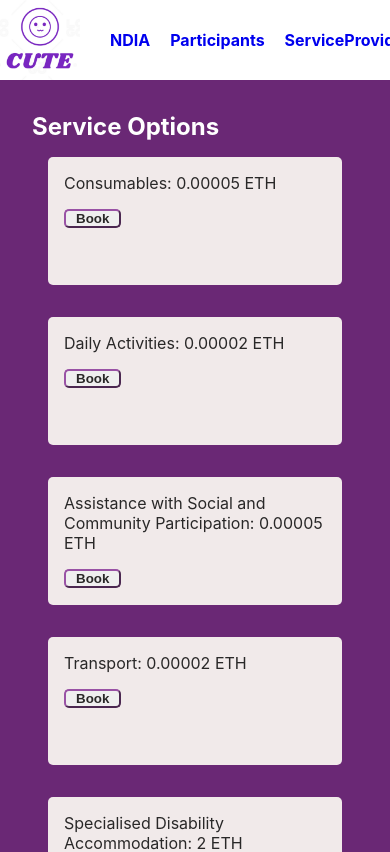
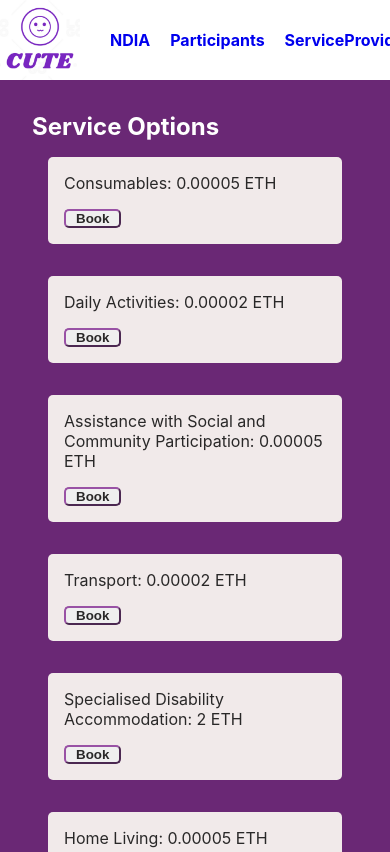
Before and after one commit to KaybotV2/ndis-smart-contract, a React (Create React App) app: page /participants in a window 390 px wide. Shown: the top 852 px of the page. Built offline with nearby package versions, Linux system fonts and the light colour scheme; what web3 would draw is missing.

Commit message:
Dashboard styling

```diff
--- a/src/App.css
+++ b/src/App.css
@@ -5,6 +5,22 @@ main {
 
 div.container {
   padding: 2rem;
+}
+
+div.container > div.dashboard-header {
+  background-color: #f5f3f0;
+  padding: 1rem;
+  color: #636060;
+}
+
+div.container > div.dashboard-header > h1 {
+  line-height: 1.2;
+  margin-bottom: 1rem;
+}
+
+div.container > div.dashboard-header > p {
+  padding: 5px 0;
+  font-weight: bold;
 }
 
 .table-container {
@@ -21,7 +37,8 @@ div.container {
   margin-top: 20px; /* Increase top margin */
 }
 
-.custom-table th, .custom-table td {
+.custom-table th,
+.custom-table td {
   padding: 10px; /* Increase padding */
   border: 1px solid #e0e0e0; /* Slightly lighter border for contrast */
   text-align: left;
@@ -43,15 +60,22 @@ div.container {
   color: #000;
 }
 
-.service-option-list {
+.container-display-flex,
+.booking-container-display-flex {
   display: flex;
   flex-wrap: wrap;
 }
 
-.service-option-list > li {
+.display-service-booking > h2 {
+  line-height: 2;
+  text-align: center;
+}
+
+.booking-container-display-flex > div,
+.container-display-flex > li {
   cursor: pointer;
-  flex: 0 0 calc(25% - 2rem); /* 25% width with margin */
-  height: 8rem;
+  flex: 0 0 calc(50% - 2rem); /* 50% width with margin */
+  height: auto;
   background-color: rgb(241, 234, 234);
   border-radius: 5px;
   padding: 1rem;
@@ -59,7 +83,7 @@ div.container {
   color: #292828;
 }
 
-.service-option-list > li:hover {
+.container-display-flex > li:hover {
   font-weight: bolder;
 }
 
@@ -79,13 +103,15 @@ button:hover {
 
 /* Media query for responsiveness */
 @media (max-width: 768px) {
-  .service-option-list > li {
+  .booking-container-display-flex > div,
+  .container-display-flex > li {
     flex-basis: calc(50% - 2rem); /* 50% width with margin */
   }
 }
 
 @media (max-width: 480px) {
-  .service-option-list > li {
+  .booking-container-display-flex > div,
+  .container-display-flex > li {
     flex-basis: calc(100% - 2rem); /* 100% width with margin */
   }
 }
--- a/src/components/DisplayServiceBooking.js
+++ b/src/components/DisplayServiceBooking.js
@@ -34,8 +34,9 @@ const DisplayServiceBooking = () => {
   }
 
   return (
-    <div>
+    <div className='display-service-booking'>
        <h2>Booking Information</h2>
+       <div className='booking-container-display-flex'>
         {bookings.map((booking, index) => (
           // Only render the booking if its status is 'Pending'
           booking.status === 'Pending' && (
@@ -66,6 +67,7 @@ const DisplayServiceBooking = () => {
           )
         ))}
     </div>
+    </div>
   );
 };
 
--- a/src/components/DisplayServiceOptionsList .js
+++ b/src/components/DisplayServiceOptionsList .js
@@ -45,6 +45,7 @@ const DisplayServiceOptionsList = () => {
       ).send({from: accounts});
 
       alert('Service booked successfully');
+
     } catch (error) {
       console.log(error);
       setError(error);
@@ -63,7 +64,7 @@ const DisplayServiceOptionsList = () => {
   return (
     <div>
       <h2>Service Options</h2>
-      <ul className='service-option-list'>
+      <ul className='container-display-flex'>
         {serviceOptions.map((option, index) => (
           <li key={index}>
             <div>
--- a/src/pages/Dashboard.js
+++ b/src/pages/Dashboard.js
@@ -1,15 +1,14 @@
-import React, {useState, useEffect} from 'react';
+import React, { useState, useEffect } from 'react';
 import { contract } from '../resources/contract';
 import web3 from '../resources/web3';
-
-// Components
 import DisplayServiceBooking from '../components/DisplayServiceBooking';
-
 
 const Dashboard = () => {
   const [contractBalance, setContractBalance] = useState('');
-  const [ndia, setNdiaAccount] = useState('');
-  const [bookings, setBooking] = useState('');
+  const [ndiaAccount, setNdiaAccount] = useState('');
+  const [bookings, setBookings] = useState('');
+  const [loading, setLoading] = useState(true);
+  const [error, setError] = useState('');
 
   useEffect(() => {
     loadBlockchainData();
@@ -17,26 +16,36 @@ const Dashboard = () => {
 
   const loadBlockchainData = async () => {
     try {
-
       const ndia = await contract.methods.ndia().call();
       setNdiaAccount(ndia);
 
       const balance = await contract.methods.participantFunds().call();
       setContractBalance(web3.utils.fromWei(balance, 'ether'));
 
-      const bookings = await contract.methods.getBookingRequests().call()
-      setBooking(bookings);
+      const bookings = await contract.methods.getBookingRequests().call();
+      setBookings(bookings);
+      setLoading(false);
     } catch (error) {
       console.error('Error loading blockchain data:', error);
+      setError('An error occurred while loading data from the blockchain.');
+      setLoading(false);
     }
   };
 
   return (
     <div className='container'>
+      <div className='dashboard-header'>
         <h1>Welcome to the NDIS Smart Contract App</h1>
-        <div>This contract is managed by: {ndia}</div>
-        <div>Contract Balance: {contractBalance} Ether</div>
+        <p>This contract is managed by: {ndiaAccount}</p>
+        <p>Contract Balance: {contractBalance} Ether</p>
+      </div>
+      {loading ? (
+        <div>Loading...</div>
+      ) : error ? (
+        <div>Error: {error}</div>
+      ) : (
         <DisplayServiceBooking bookings={bookings} />
+      )}
     </div>
   );
 };
```
Lines whose indentation alone changed are shown as unchanged.
